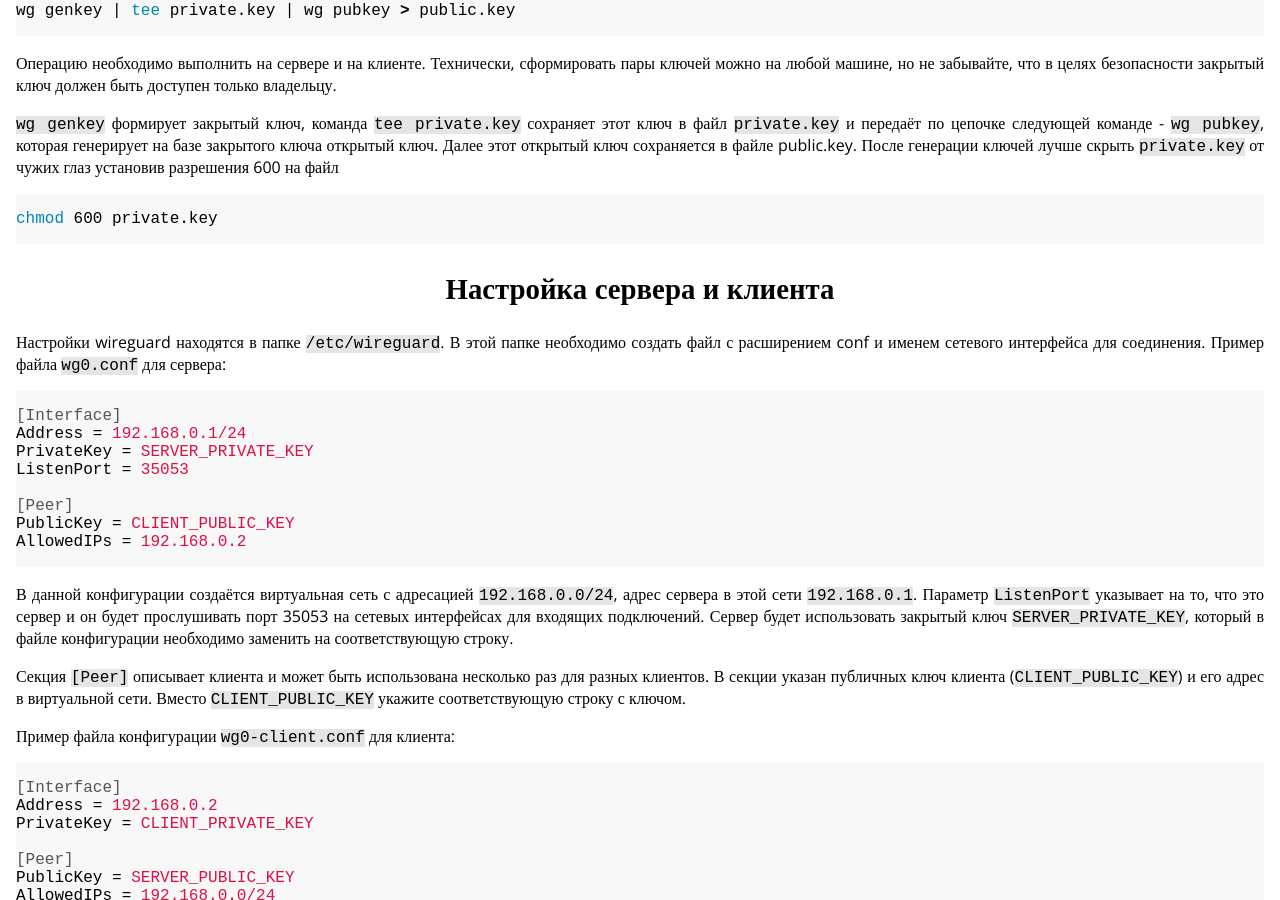
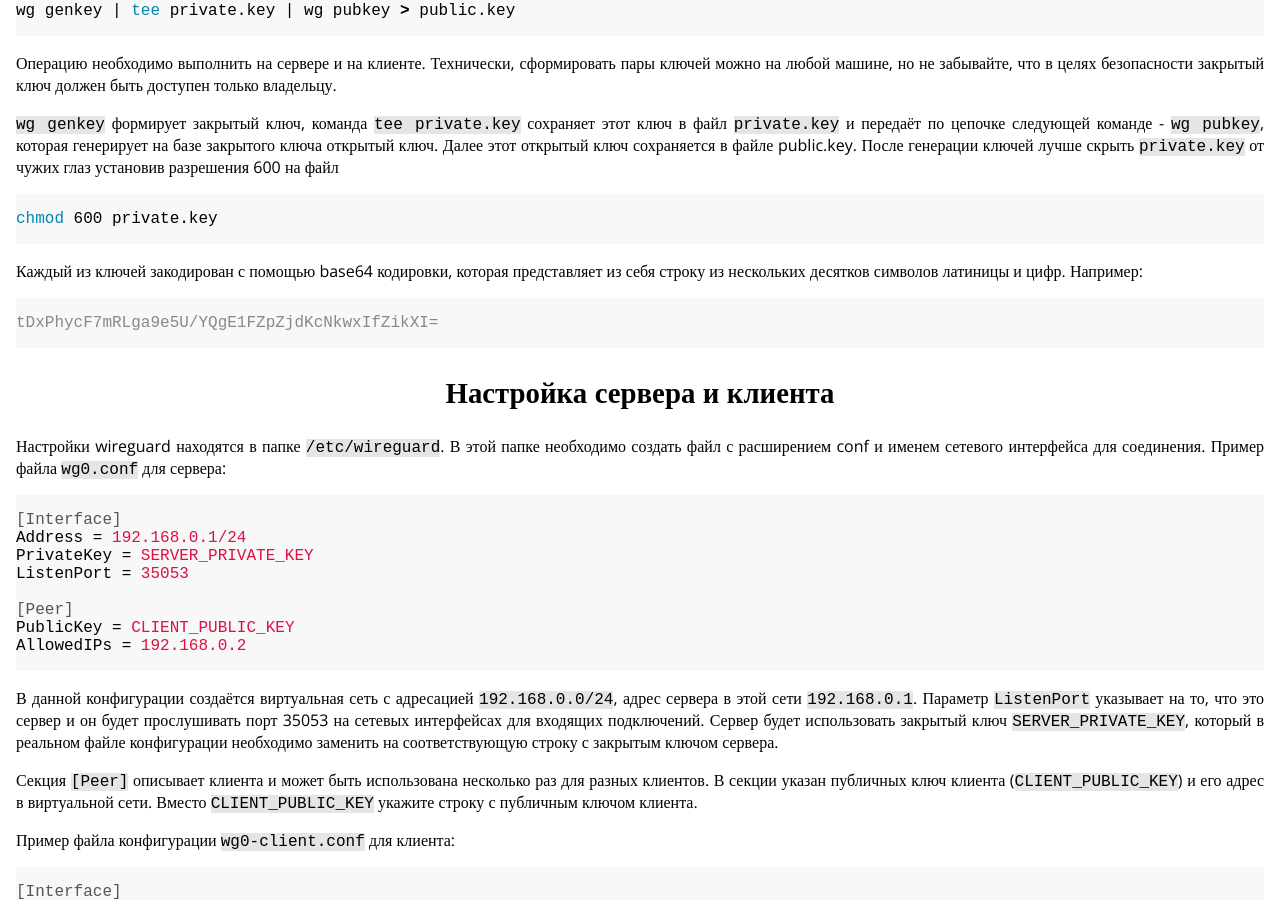
Before and after one commit to fsa/site, a Jekyll site: the page built from _posts/2022-04-10-wireguard.md, in a window 1280 px wide and 900 px high, scrolled down 999 px. Built offline with Jekyll 4.4.1, drawn with Linux system fonts in a browser that asks for light colours; comment, search, counter and statistics services are not loaded; some of the changed text lies outside the part shown.

Commit message:
Смена текста для донатов.

````diff
--- a/_layouts/post.html
+++ b/_layouts/post.html
@@ -5,7 +5,7 @@
 <h1>{{ page.title }}</h1>
 {{ content }}
 <hr>
-<p>Если данная заметка оказалась вам полезной, можете <a href="https://qiwi.com/n/TAVDA">поблагодарить автора финансово любой суммой</a>.</p>
+<p>Если данная заметка оказалась вам полезной, можете поблагодарить автора финансово <a href="https://boosty.to/tavdainfo">на сервисе Boosty</a> или любой суммой через <a href="https://qiwi.com/n/TAVDA">сервис QIWI</a>.</p>
 <hr>
 <div id="disqus_thread"></div>
 <script>
--- a/_posts/2022-04-10-wireguard.md
+++ b/_posts/2022-04-10-wireguard.md
@@ -41,6 +41,12 @@
 chmod 600 private.key
 ```
 
+Каждый из ключей закодирован с помощью base64 кодировки, которая представляет из себя строку из нескольких десятков символов латиницы и цифр. Например:
+
+```console
+tDxPhycF7mRLga9e5U/YQgE1FZpZjdKcNkwxIfZikXI=
+```
+
 ## Настройка сервера и клиента
 
 Настройки wireguard находятся в папке `/etc/wireguard`. В этой папке необходимо создать файл с расширением conf и именем сетевого интерфейса для соединения. Пример файла `wg0.conf` для сервера:
@@ -56,9 +62,9 @@
 AllowedIPs = 192.168.0.2
 ```
 
-В данной конфигурации создаётся виртуальная сеть с адресацией `192.168.0.0/24`, адрес сервера в этой сети `192.168.0.1`. Параметр `ListenPort` указывает на то, что это сервер и он будет прослушивать порт 35053 на сетевых интерфейсах для входящих подключений. Сервер будет использовать закрытый ключ `SERVER_PRIVATE_KEY`, который в файле конфигурации необходимо заменить на соответствующую строку.
+В данной конфигурации создаётся виртуальная сеть с адресацией `192.168.0.0/24`, адрес сервера в этой сети `192.168.0.1`. Параметр `ListenPort` указывает на то, что это сервер и он будет прослушивать порт 35053 на сетевых интерфейсах для входящих подключений. Сервер будет использовать закрытый ключ `SERVER_PRIVATE_KEY`, который в реальном файле конфигурации необходимо заменить на соответствующую строку с закрытым ключом сервера.
 
-Секция `[Peer]` описывает клиента и может быть использована несколько раз для разных клиентов. В секции указан публичных ключ клиента (`CLIENT_PUBLIC_KEY`) и его адрес в виртуальной сети. Вместо `CLIENT_PUBLIC_KEY` укажите соответствующую строку с ключом.
+Секция `[Peer]` описывает клиента и может быть использована несколько раз для разных клиентов. В секции указан публичных ключ клиента (`CLIENT_PUBLIC_KEY`) и его адрес в виртуальной сети. Вместо `CLIENT_PUBLIC_KEY` укажите строку с публичным ключом клиента.
 
 Пример файла конфигурации `wg0-client.conf` для клиента:
 
````
